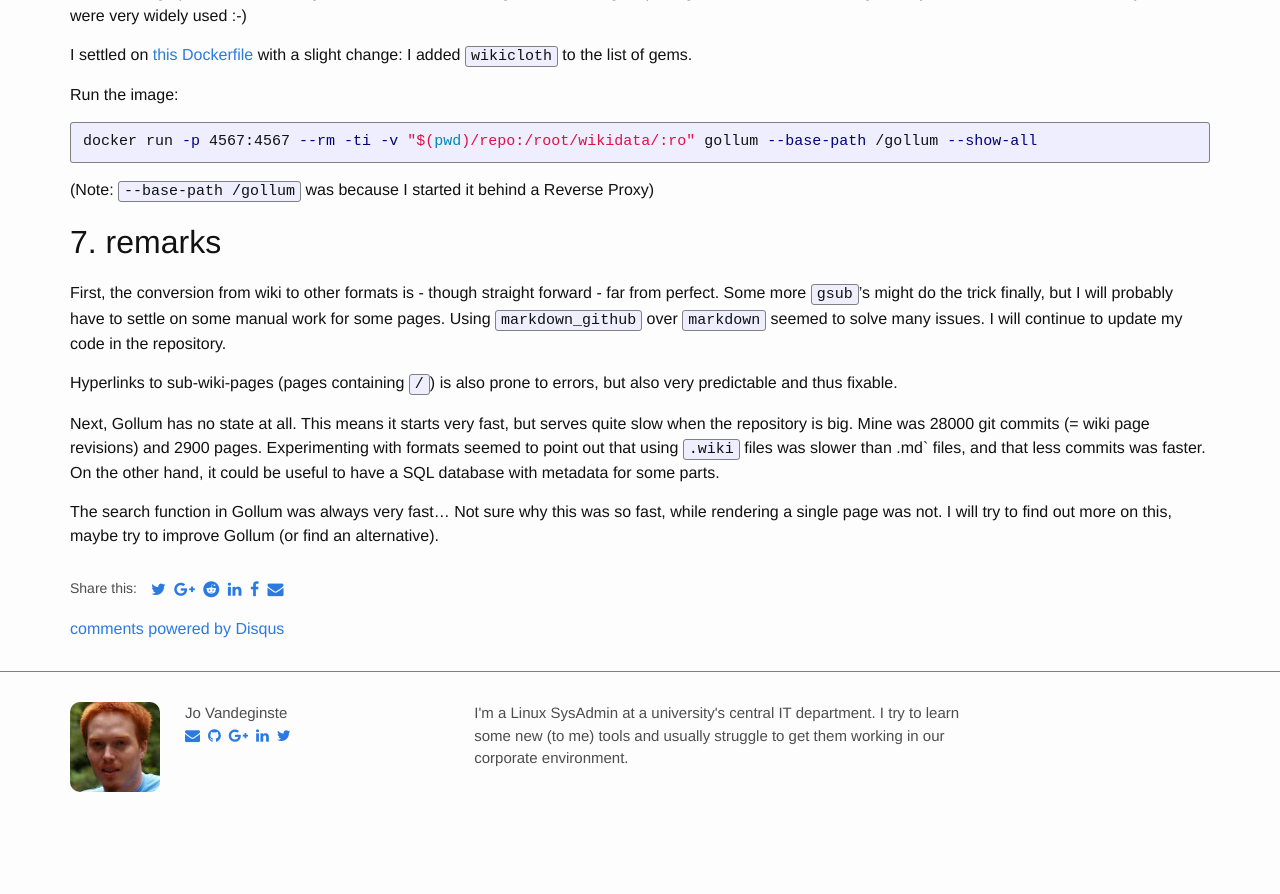
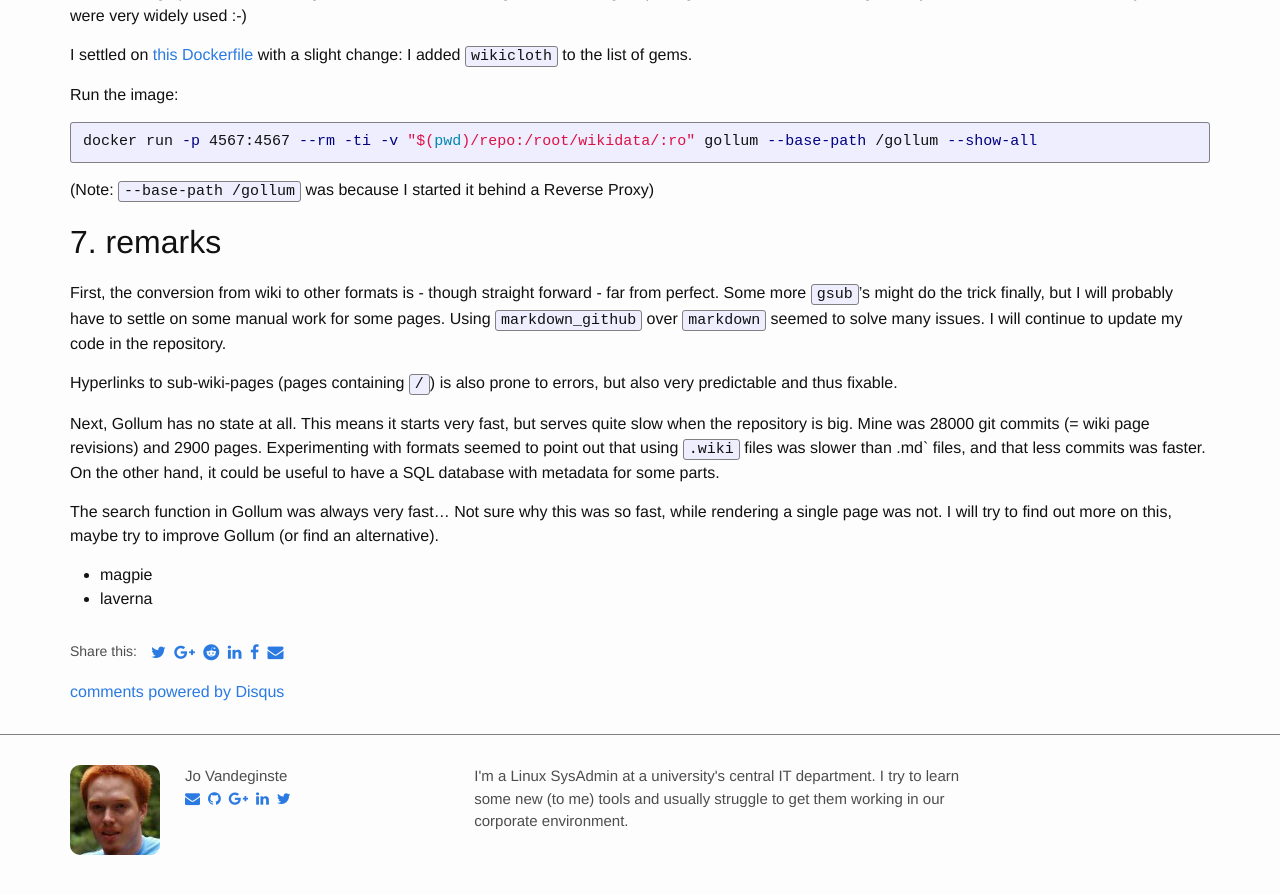
Before and after one commit to jovandeginste/jovandeginste.github.io, a Jekyll site: the page built from _posts/2016-05-29-migrating-internal-documentation-from-mediawiki-to-gollum.md, in a window 1280 px wide and 900 px high, scrolled down 3163 px. Shown: the top 894 px of the window. Built offline with Jekyll 4.4.1, drawn with Linux system fonts in a browser that asks for light colours; nearby versions of some CDN libraries; comment, search, counter and statistics services are not loaded; before the commit the page ends 4000 px from its top, so only the background shows below that.

Commit message:
Add alternatives

```diff
--- a/_posts/2016-05-29-migrating-internal-documentation-from-mediawiki-to-gollum.md
+++ b/_posts/2016-05-29-migrating-internal-documentation-from-mediawiki-to-gollum.md
@@ -155,3 +155,6 @@ Hyperlinks to sub-wiki-pages (pages containing `/`) is also prone to errors, but
 Next, Gollum has no state at all. This means it starts very fast, but serves quite slow when the repository is big. Mine was 28000 git commits (= wiki page revisions) and 2900 pages. Experimenting with formats seemed to point out that using `.wiki` files was slower than .md` files, and that less commits was faster. On the other hand, it could be useful to have a SQL database with metadata for some parts.
 
 The search function in Gollum was always very fast... Not sure why this was so fast, while rendering a single page was not. I will try to find out more on this, maybe try to improve Gollum (or find an alternative).
+
+- magpie
+- laverna
```
